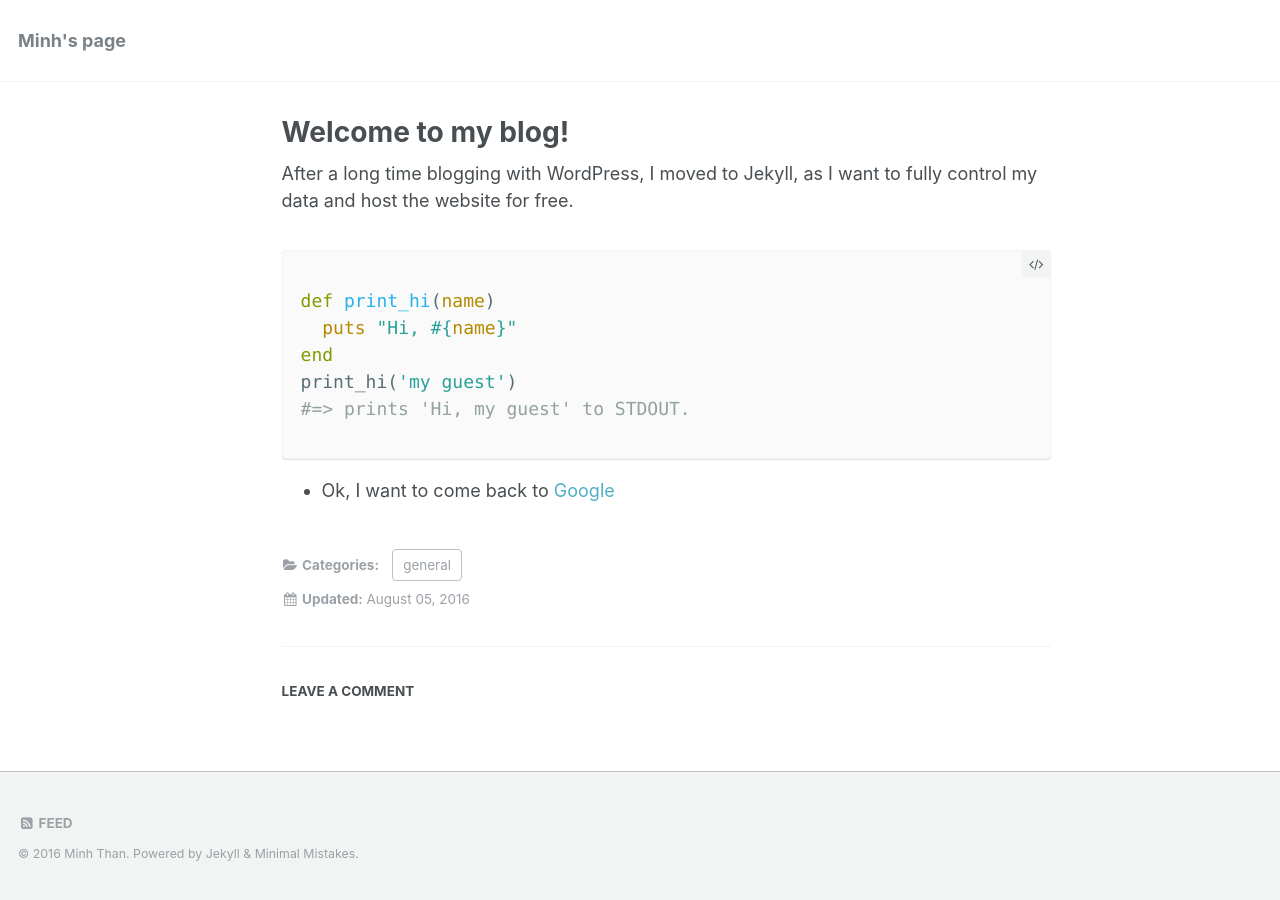
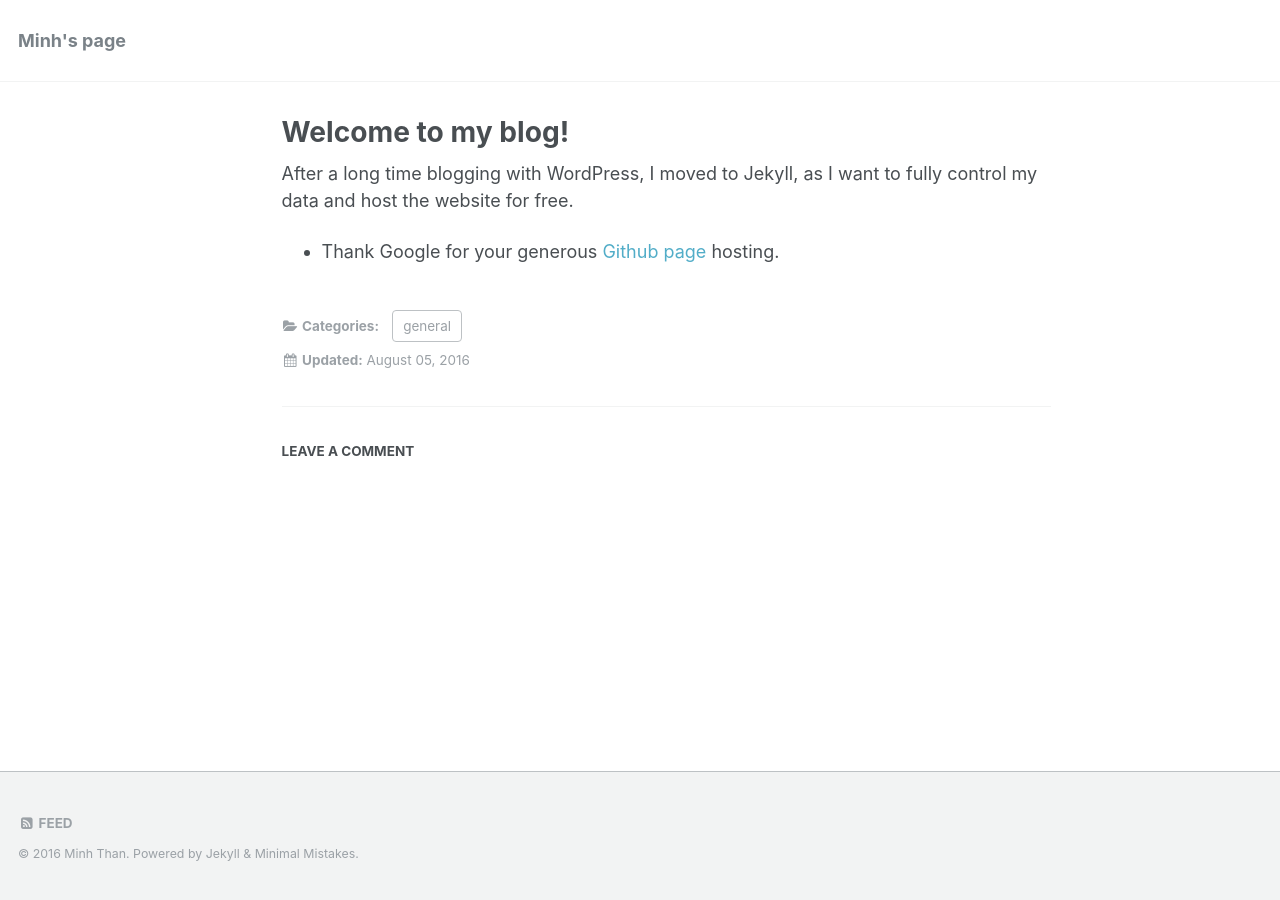
Before and after one commit to thanqminh/thanqminh.github.io, a Jekyll site: the page built from _posts/2016-08-05-welcome-to-my-blog.markdown, in a window 1280 px wide. Built offline with Jekyll 4.4.1, drawn with Linux system fonts in a browser that asks for light colours; comment, search, counter and statistics services are not loaded.

Commit message:
update first post

```diff
--- a/_posts/2016-08-05-welcome-to-my-blog.markdown
+++ b/_posts/2016-08-05-welcome-to-my-blog.markdown
@@ -6,15 +6,6 @@ categories: general
 comments: true
 ---
 After a long time blogging with WordPress, I moved to Jekyll, as I want to fully control my data and host the website for free.
+- Thank Google for your generous [Github page][github-page] hosting.
 
-{% highlight ruby %}
-def print_hi(name)
-  puts "Hi, #{name}"
-end
-print_hi('my guest')
-#=> prints 'Hi, my guest' to STDOUT.
-{% endhighlight %}
-
-- Ok, I want to come back to [Google][google-home]
-
-[google-home]: http://google.com/
+[github-page]: https://pages.github.com/
```
